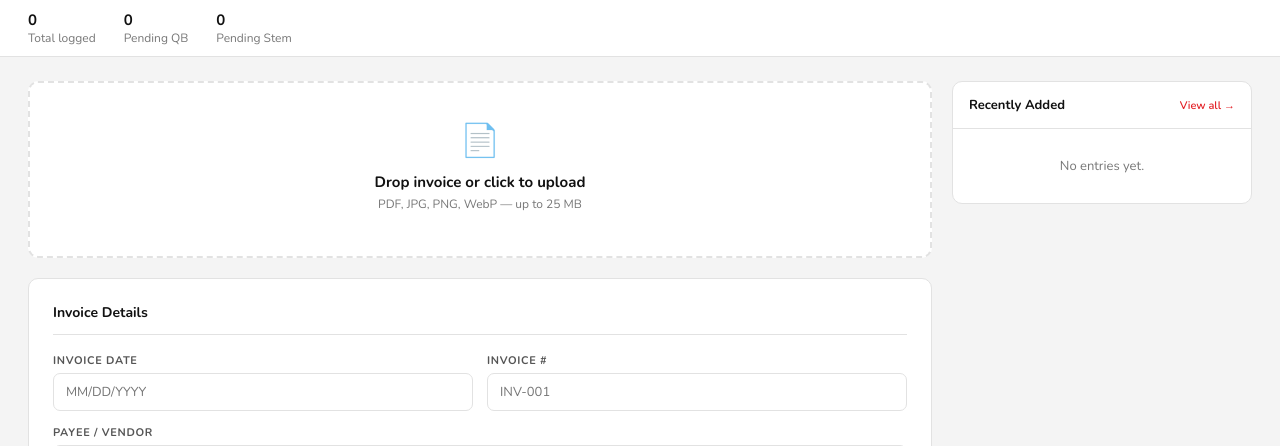
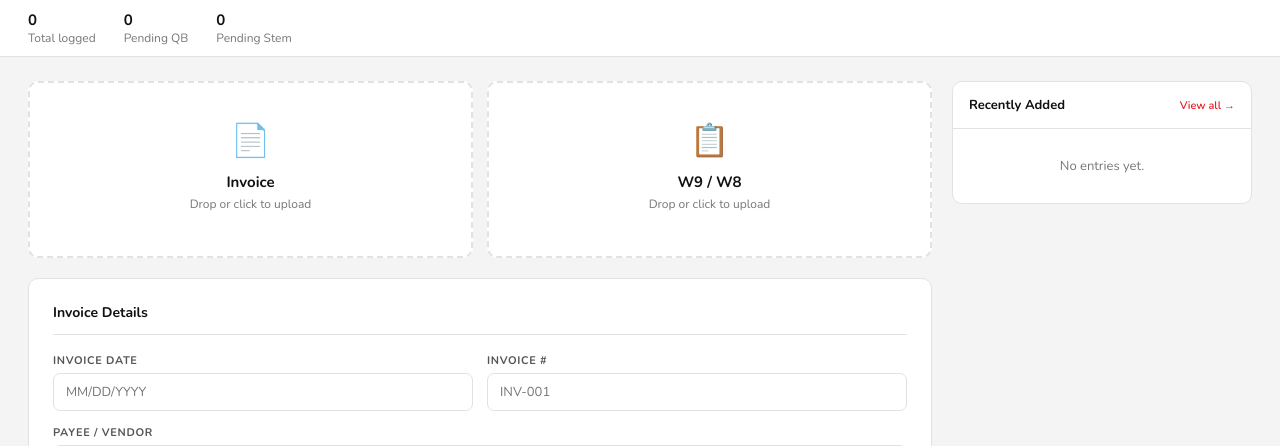
Before and after one commit to johns-dotcom/boom-invoice-app, a Flask app: page / in a window 1280 px wide. Shown: the part 56-502 px from the top of the page. Run offline with Flask 3, Linux system fonts and the light colour scheme; data that the repository does not hold is empty; some libraries are stand-ins or nearby versions.

Commit message:
Approved By column, AI doc validation, W9 upload on add form, nav updates

```diff
--- a/app.py
+++ b/app.py
@@ -359,13 +359,15 @@ def add_expense():
            v("payment_method"), parse_date(v("payment_date")), v("in_quickbooks","No"),
            parse_date(v("qb_entry_date")), v("uploaded_to_stem","No"),
            parse_date(v("stem_upload_date")), v("notes"),
-           v("invoice_filename") or None, v("invoice_b64") or None, cobrand)
+           v("invoice_filename") or None, v("invoice_b64") or None, cobrand,
+           v("w9_filename") or None, v("w9_b64") or None)
     try:
         conn, kind = get_db(); cur = conn.cursor(); ph = "%s" if kind=="pg" else "?"
         cur.execute(f"""INSERT INTO expenses (invoice_date,payee,description,category,
             artist,song,invoice_number,amount,payment_method,payment_date,in_quickbooks,
-            qb_entry_date,uploaded_to_stem,stem_upload_date,notes,invoice_filename,invoice_data,cobrand)
-            VALUES ({','.join([ph]*18)})""", row)
+            qb_entry_date,uploaded_to_stem,stem_upload_date,notes,invoice_filename,invoice_data,cobrand,
+            w9_filename,w9_data)
+            VALUES ({','.join([ph]*20)})""", row)
         new_id = (cur.execute("SELECT lastval()") or cur).fetchone()[0] if kind=="pg" else cur.lastrowid
         conn.commit(); conn.close()
         return jsonify({"ok":True,"id":new_id,"payee":v("payee"),"amount":v("amount")})
--- a/templates/index.html
+++ b/templates/index.html
@@ -89,13 +89,26 @@
 
 <div class="layout">
   <div class="main-col">
-    <div class="drop-zone" id="drop-zone" onclick="document.getElementById('file-input').click()">
-      <div class="drop-icon">📄</div>
-      <div class="drop-title">Drop invoice or click to upload</div>
-      <div class="drop-sub">PDF, JPG, PNG, WebP — up to 25 MB</div>
-      <div class="drop-filename" id="drop-filename"></div>
+    <div style="display:grid;grid-template-columns:1fr 1fr;gap:14px">
+      <div>
+        <div class="drop-zone" id="drop-zone" onclick="document.getElementById('file-input').click()">
+          <div class="drop-icon">📄</div>
+          <div class="drop-title">Invoice</div>
+          <div class="drop-sub">Drop or click to upload</div>
+          <div class="drop-filename" id="drop-filename"></div>
+        </div>
+        <input type="file" id="file-input" accept=".pdf,.jpg,.jpeg,.png,.webp" style="display:none"/>
+      </div>
+      <div>
+        <div class="drop-zone" id="drop-zone-w9" onclick="document.getElementById('file-input-w9').click()">
+          <div class="drop-icon">📋</div>
+          <div class="drop-title">W9 / W8</div>
+          <div class="drop-sub">Drop or click to upload</div>
+          <div class="drop-filename" id="drop-filename-w9"></div>
+        </div>
+        <input type="file" id="file-input-w9" accept=".pdf,.jpg,.jpeg,.png,.webp" style="display:none"/>
+      </div>
     </div>
-    <input type="file" id="file-input" accept=".pdf,.jpg,.jpeg,.png,.webp" style="display:none"/>
     <div class="parsing-bar" id="parsing-bar"><div class="spinner-sm"></div>Reading invoice with AI…</div>
     <div id="success-banner"></div>
     <div id="preview-box">
@@ -153,6 +166,7 @@
 <script>
 const API_CONFIGURED = {{ api_configured | tojson }};
 let storedFileB64 = null, storedFileMime = null, storedFileName = null;
+let storedW9B64 = null, storedW9Name = null;
 let cobrandValue = false;
 
 function toggleCobrand() {
@@ -178,6 +192,25 @@ dz.addEventListener('dragover', e => { e.preventDefault(); dz.classList.add('dra
 dz.addEventListener('dragleave', () => dz.classList.remove('drag-over'));
 dz.addEventListener('drop', e => { e.preventDefault(); dz.classList.remove('drag-over'); handleFile(e.dataTransfer.files[0]); });
 fi.addEventListener('change', () => handleFile(fi.files[0]));
+
+const dzW9 = document.getElementById('drop-zone-w9');
+const fiW9 = document.getElementById('file-input-w9');
+dzW9.addEventListener('dragover', e => { e.preventDefault(); dzW9.classList.add('drag-over'); });
+dzW9.addEventListener('dragleave', () => dzW9.classList.remove('drag-over'));
+dzW9.addEventListener('drop', e => { e.preventDefault(); dzW9.classList.remove('drag-over'); handleW9(e.dataTransfer.files[0]); });
+fiW9.addEventListener('change', () => handleW9(fiW9.files[0]));
+
+function handleW9(file) {
+  if (!file) return;
+  const reader = new FileReader();
+  reader.onload = ev => {
+    storedW9B64 = ev.target.result.split(',')[1];
+    storedW9Name = file.name;
+    dzW9.classList.add('has-file');
+    document.getElementById('drop-filename-w9').textContent = '✓ ' + file.name;
+  };
+  reader.readAsDataURL(file);
+}
 
 async function handleFile(file) {
   if (!file) return;
@@ -231,6 +264,8 @@ async function submitForm() {
     in_quickbooks:g('in_quickbooks'), uploaded_to_stem:g('uploaded_to_stem'), notes:g('notes'),
     invoice_filename: storedFileName || null,
     invoice_b64: storedFileB64 || null,
+    w9_filename: storedW9Name || null,
+    w9_b64: storedW9B64 || null,
     cobrand: cobrandValue
   };
   try {
@@ -261,6 +296,9 @@ function resetForm() {
   dz.classList.remove('has-file');
   document.getElementById('preview-box').style.display='none';
   storedFileB64=null; storedFileMime=null; storedFileName=null;
+  document.getElementById('drop-filename-w9').textContent='';
+  dzW9.classList.remove('has-file');
+  storedW9B64=null; storedW9Name=null;
 }
 
 function showSuccess(msg) {
```
